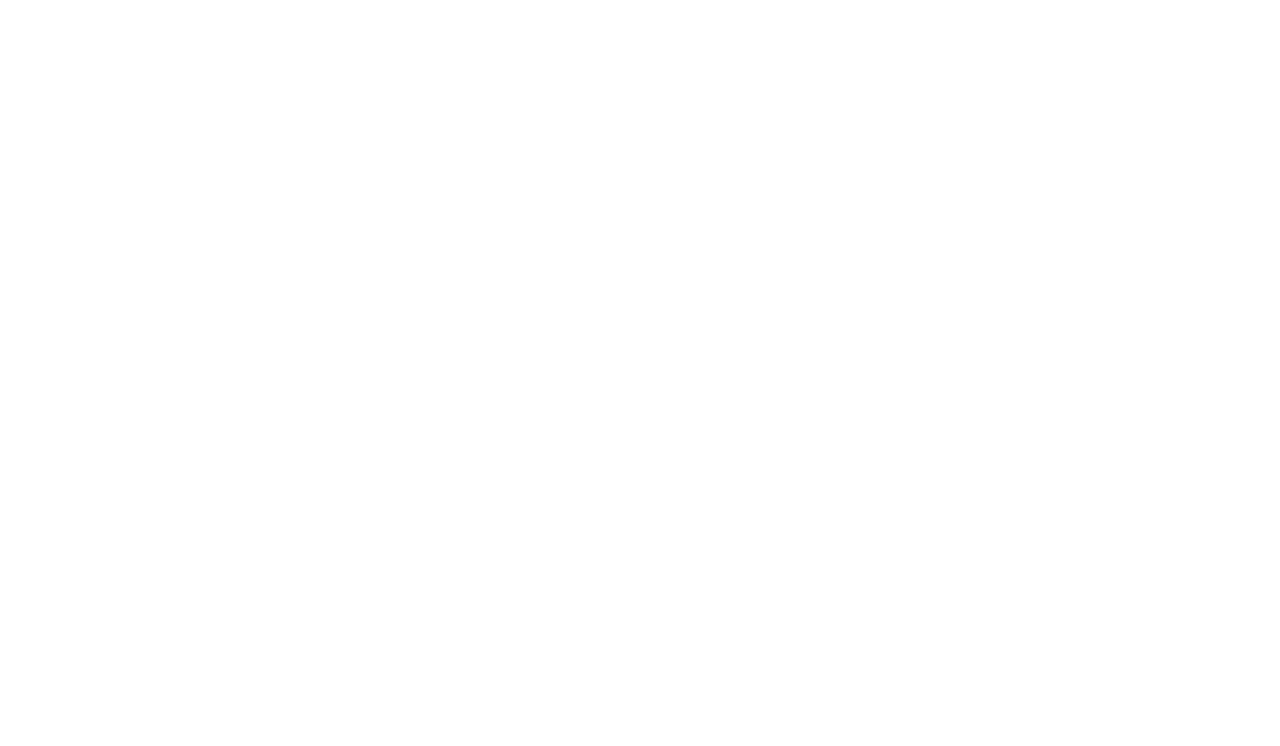
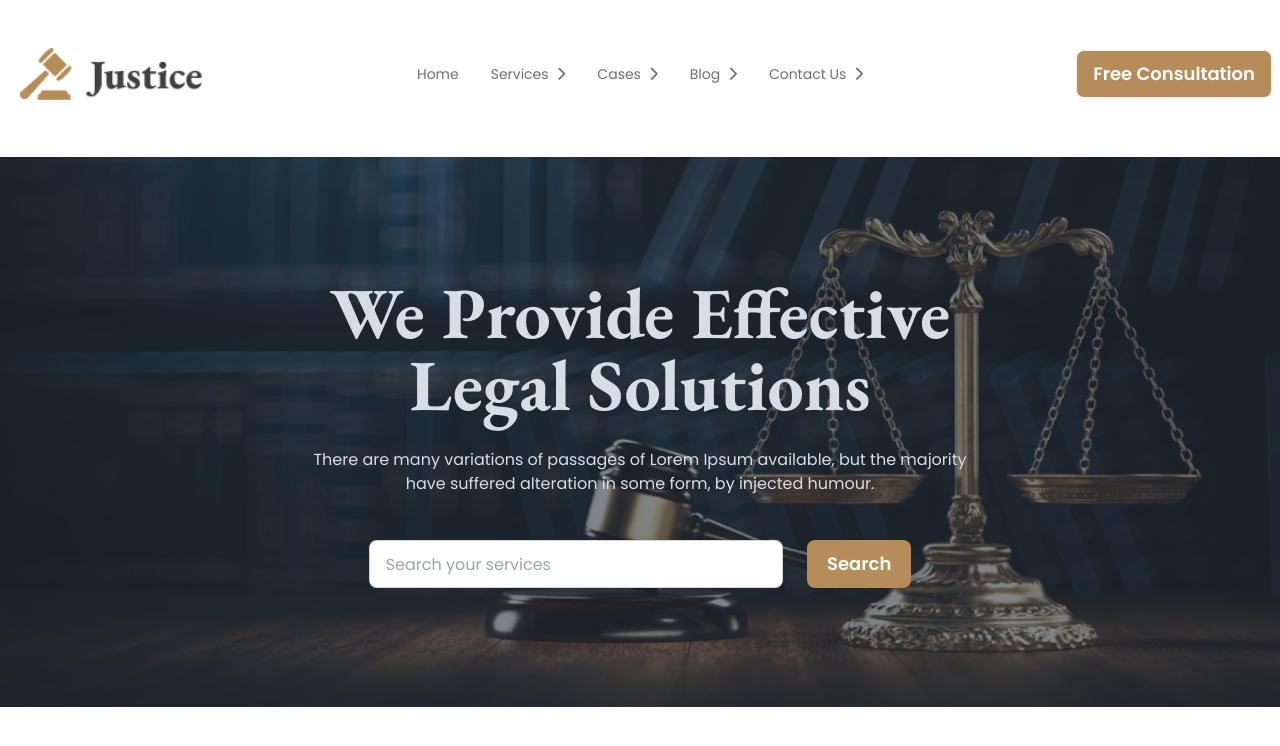
Before and after one commit to Md-Nurul-Alam/Legal-Solutions, a plain HTML site: page index.html in a window 1280 px wide. Drawn offline with nearby package versions, Linux system fonts and the light colour scheme.

Commit message:
Header section done

```diff
--- a/index.html
+++ b/index.html
@@ -8,14 +8,96 @@
     <!-- DaisyUi CDN -->
     <link href="https://cdn.jsdelivr.net/npm/daisyui@4.12.14/dist/full.min.css" rel="stylesheet" type="text/css" />
     <script src="https://cdn.tailwindcss.com"></script>
+    <!-- Tailwind Custom -->
+    <script>
+        tailwind.config = {
+            theme: {
+                extend: {
+                    colors: {
+                        clifford: '#da373d',
+                        primary: '#B68C5A',
+                    }
+                },
+            },
+        }
+    </script>
+    <!-- google fonts -->
+    <link rel="preconnect" href="https://fonts.googleapis.com">
+    <link rel="preconnect" href="https://fonts.gstatic.com" crossorigin>
+    <link
+        href="https://fonts.googleapis.com/css2?family=EB+Garamond:ital,wght@0,400..800;1,400..800&family=Poppins:ital,wght@0,100;0,200;0,300;0,400;0,500;0,600;0,700;0,800;0,900;1,100;1,200;1,300;1,400;1,500;1,600;1,700;1,800;1,900&display=swap"
+        rel="stylesheet">
+
+    <style>
+        .poppins {
+            font-family: "Poppins", sans-serif;
+        }
+
+        .garamond {
+            font-family: "EB Garamond", serif;
+        }
+    </style>
+    <!-- Icon -->
+    <script src="https://kit.fontawesome.com/467b11ecd5.js" crossorigin="anonymous"></script>
 </head>
 
-<body>
-    <header>
-
+<body class="poppins">
+    <header class="lg:container mx-auto">
+        <nav class=" pt-6 md:pt-10 mb-6 md:mb-12 lg
+        :mb-20">
+            <div class="navbar bg-base-100">
+                <div class="navbar-start">
+                    <div class="dropdown">
+                        <div tabindex="0" role="btn" class=" lg:hidden">
+                            <svg xmlns="http://www.w3.org/2000/svg" class="h-5 w-5" fill="none" viewBox="0 0 24 24"
+                                stroke="currentColor">
+                                <path stroke-linecap="round" stroke-linejoin="round" stroke-width="2"
+                                    d="M4 6h16M4 12h8m-8 6h16" />
+                            </svg>
+                        </div>
+                        <ul tabindex="0"
+                            class="menu menu-sm text-[#707070]   dropdown-content  z-[1] mt-3 w-52 p-2 shadow">
+                            <li><a>Home</a></li>
+                            <li><a>Services <i class="fa-solid fa-chevron-right" style="color: #707070;"></i></a></li>
+                            <li><a>Cases <i class="fa-solid fa-chevron-right" style="color: #707070;"></i></a></li>
+                            <li><a>Blog <i class="fa-solid fa-chevron-right" style="color: #707070;"></i></a></li>
+                            <li><a>Contact Us <i class="fa-solid fa-chevron-right" style="color: #707070;"></i></a></li>
+                        </ul>
+                    </div>
+                    <a><img class="w-24 md:w-32 lg:w-full mx-3" src="images/logo2.png" alt=""></a>
+                </div>
+                <div class="navbar-center hidden lg:flex">
+                    <ul class="menu menu-horizontal px-1 text-[#707070]">
+                        <li><a>Home</a></li>
+                        <li><a>Services <i class="fa-solid fa-chevron-right" style="color: #707070;"></i></a></li>
+                        <li><a>Cases <i class="fa-solid fa-chevron-right" style="color: #707070;"></i></a></li>
+                        <li><a>Blog <i class="fa-solid fa-chevron-right" style="color: #707070;"></i></a></li>
+                        <li><a>Contact Us <i class="fa-solid fa-chevron-right" style="color: #707070;"></i></a></li>
+                    </ul>
+                </div>
+                <div class="navbar-end">
+                    <a class="btn bg-primary text-white text-xs lg:text-lg">Free Consultation</a>
+                </div>
+            </div>
+        </nav>
+        <!-- Banner -->
+        <div class="hero h-[550px]"
+            style="background-image: url(images/banner.png);">
+            <div class="hero-overlay bg-opacity-60"></div>
+            <div class="hero-content text-neutral-content text-center">
+                <div>
+                    <h1 class="mb-7 text-2xl md:text-4xl lg:text-7xl font-bold garamond">We Provide Effective <br> Legal Solutions</h1>
+                    <p class="mb-8">
+                        There are many variations of passages of Lorem Ipsum available, but the majority <br> have suffered alteration in some form, by injected humour.
+                    </p>
+                    <input type="password" placeholder="Search your services" class="input input-bordered pr-0 md:pr-20"/>
+                    <button class="ml-5 mt-3 btn bg-primary text-white border-none  px-20 lg:px-5 lg:text-lg ">Search</button>
+                </div>
+            </div>
+        </div>
     </header>
 
-    <main>
+    <main class="lg:container mx-auto my-28">
 
     </main>
 
```
